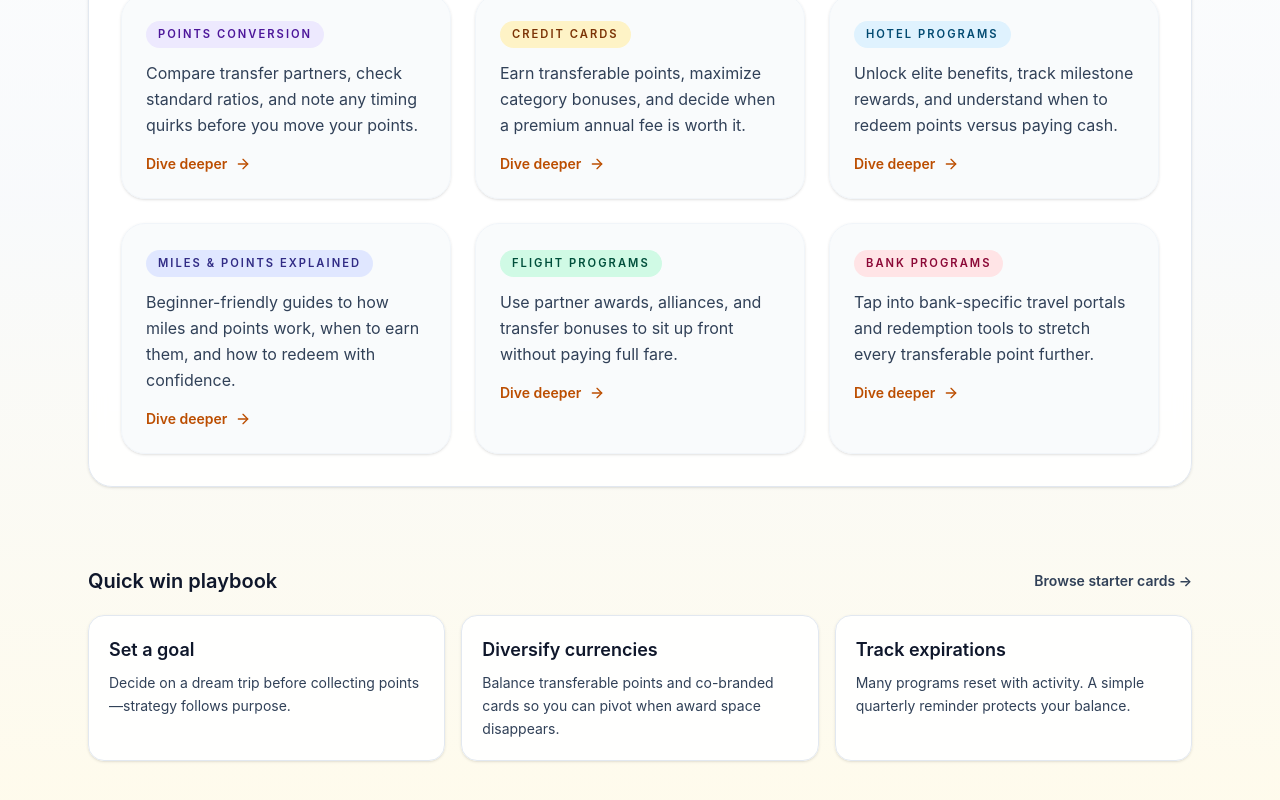
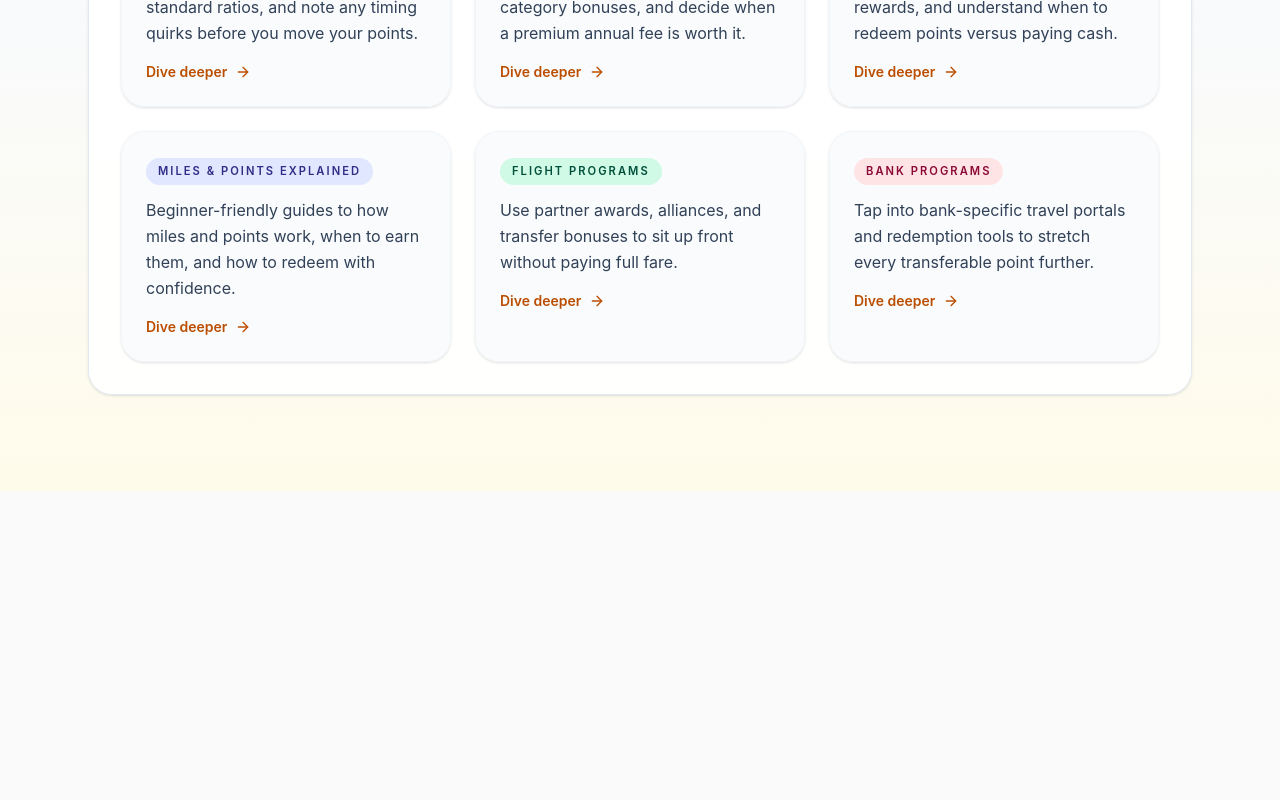
Before and after one commit to bansalmanik/travel-website, a Next.js app: page /travel-with-points in a window 1280 px wide. Shown: the part 560-1360 px from the top of the page. After the commit the page ends 1051 px from the top, so only its background shows below. Built offline with nearby package versions, Linux system fonts and the light colour scheme.

Commit message:
Update page.tsx

```diff
--- a/app/travel-with-points/page.tsx
+++ b/app/travel-with-points/page.tsx
@@ -69,9 +69,6 @@ export default function TravelWithPointsPage() {
           <h1 className="text-3xl font-bold leading-tight sm:text-4xl lg:text-5xl">
             Turn everyday spending into your next adventure
           </h1>
-          <p className="mx-auto max-w-2xl text-sm text-slate-600 sm:text-base">
-            Compare programs, map transfer routes, and pick the right cards to unlock outsized value on flights and stays. Everything is organized so you can move from idea to booked seat in minutes.
-          </p>
         </header>
 
         <section className="grid gap-5 rounded-3xl border border-slate-200 bg-white/90 p-5 shadow-sm backdrop-blur sm:gap-6 sm:p-8 lg:grid-cols-3">
@@ -109,28 +106,6 @@ export default function TravelWithPointsPage() {
           ))}
         </section>
 
-        <section className="space-y-5">
-          <div className="flex flex-col gap-3 sm:flex-row sm:items-center sm:justify-between">
-            <h2 className="text-lg font-semibold text-slate-900 sm:text-xl">Quick win playbook</h2>
-            <Link
-              href="/travel-with-points/credit-cards"
-              className="hidden text-sm font-semibold text-slate-700 underline-offset-4 transition hover:text-slate-900 sm:inline-flex"
-            >
-              Browse starter cards →
-            </Link>
-          </div>
-          <div className="-mx-2 flex snap-x snap-mandatory gap-4 overflow-x-auto px-2 pb-2 sm:grid sm:snap-none sm:grid-cols-3 sm:overflow-visible">
-            {quickTips.map((tip) => (
-              <div
-                key={tip.title}
-                className="min-w-[72%] snap-center rounded-2xl border border-slate-200 bg-white/90 p-5 shadow-sm backdrop-blur sm:min-w-0"
-              >
-                <h3 className="text-base font-semibold text-slate-900 sm:text-lg">{tip.title}</h3>
-                <p className="mt-2 text-sm leading-relaxed text-slate-700">{tip.detail}</p>
-              </div>
-            ))}
-          </div>
-        </section>
       </div>
     </div>
   );
```
